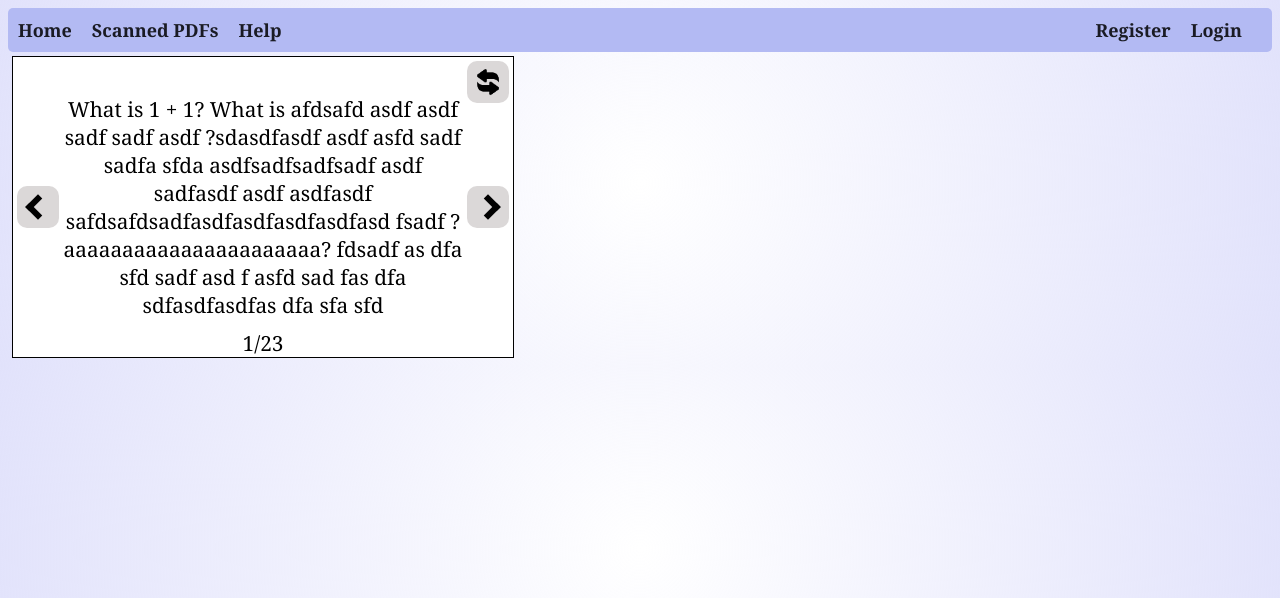
After one commit to RyanGrieb/ExamGenerator, a Python web app: template backend/src/templates/flashcard_test.html in a window 1280 px wide. The commit adds this page. Shown: the top 598 px of the page. Run offline with Jinja, Linux system fonts and the light colour scheme; the template is opened without the code that fills it, so the values that code supplies are empty.

Commit message:
Implement flashcard feature for documents

```diff
--- a/backend/src/static/css/main.css
+++ b/backend/src/static/css/main.css
@@ -65,10 +65,6 @@ h2 {
 p {
   font-family: Georgia;
   font-size: 130%;
-}
-
-#status-div {
-  padding-top: 10px;
 }
 
 #toc-container {
@@ -359,6 +355,160 @@ input[type="submit"] {
   border-right: 7px solid #78b13f;
 }
 
+.flashcard {
+  display: flex;
+  flex-direction: column;
+  background-color: white;
+  width: 500px;
+  height: 300px;
+  margin: 4px;
+  border: 1px solid black;
+  align-self: center;
+}
+
+.flashcard-child {
+  flex: 1;
+  display: flex;
+}
+
+.flashcard-arrow-btn {
+  display: flex;
+  justify-content: center;
+  align-items: center;
+  margin: 4px;
+  width: 42px;
+  height: 42px;
+  background-color: #dbd8d8;
+  flex-shrink: 0;
+  border-radius: 10px;
+  cursor: pointer;
+}
+
+.flashcard-top {
+  position: relative;
+}
+
+.flashcard-flip {
+  display: flex;
+  justify-content: center;
+  align-items: center;
+  overflow: hidden;
+
+  border-radius: 10px;
+
+  margin: 4px;
+  width: 42px;
+  height: 42px;
+
+  background-color: #dbd8d8;
+
+  position: absolute;
+  top: 0;
+  right: 0;
+
+  cursor: pointer;
+}
+
+.flashcard-flip img {
+  flex-shrink: 0;
+  width: 42px;
+  height: 52px;
+}
+
+.flashcard-middle {
+  display: flex;
+  justify-content: space-between;
+  align-items: center;
+  text-align: center;
+}
+
+.flashcard-bottom {
+  position: relative;
+}
+
+.flashcard-count {
+  position: absolute;
+  bottom: 0;
+  left: 50%; /* Moves the left edge of the footer to the center */
+  transform: translateX(-50%); /* Centers the footer element */
+}
+
+.flashcard-bottom p {
+  margin: 0;
+}
+
+.flashcard-text {
+}
+
+.flashcard-count {
+}
+
+.arrow {
+  border: solid black;
+  border-width: 0 6px 6px 0;
+  display: inline-block;
+  padding: 6px;
+}
+
+.right {
+  transform: rotate(-45deg);
+  -webkit-transform: rotate(-45deg);
+}
+
+.left {
+  transform: rotate(135deg);
+  -webkit-transform: rotate(135deg);
+}
+
+.results-layout {
+  margin-top: 10px;
+  display: flex;
+  border: 1px solid black;
+}
+
+.results-files {
+  border: 1px solid black;
+  flex-grow: 0; /* do not grow   - initial value: 0 */
+  flex-shrink: 0; /* do not shrink - initial value: 1 */
+  flex-basis: 20em; /* width/height  - initial value: auto */
+  padding: 4px;
+}
+
+.results-files ul {
+  list-style: none;
+  padding: 4px;
+}
+
+.results-files li:last-child {
+  border-bottom: 1px solid black;
+}
+
+.results-files li:hover {
+  background-color: #a6d8b2;
+}
+
+.results-files li {
+  cursor: pointer;
+  border-top: 1px solid black;
+  border-left: 1px solid black;
+  border-right: 1px solid black;
+  padding-top: 15px;
+  padding-bottom: 15px;
+  padding-left: 4px;
+  background-color: white;
+}
+
+.results-output {
+  flex-grow: 1;
+}
+
+.reasults-files-header {
+  display: flex;
+  justify-content: space-between;
+  align-items: center;
+  text-align: center;
+}
+
 /* The typing effect */
 @keyframes typing {
   from {
--- /dev/null
+++ b/backend/src/templates/flashcard_test.html
@@ -0,0 +1,24 @@
+{% extends 'base.html' %}
+{% block head %}
+{% endblock %} {% block body %}
+<div class="flashcard">
+    <div class="flashcard-child flashcard-top">
+        <div class="flashcard-flip"><img src="{{ url_for('static', filename='img/rotate-icon.png') }}" /></div>
+    </div>
+    <div class="flashcard-child flashcard-middle">
+        <div class="flashcard-arrow-btn"><i class="arrow left"></i></div>
+        <div class="flashcard-text">
+            <p>What is 1 + 1? What is afdsafd asdf asdf sadf sadf asdf ?sdasdfasdf asdf asfd sadf sadfa sfda
+                asdfsadfsadfsadf asdf sadfasdf asdf asdfasdf safdsafdsadfasdfasdfasdfasdfasd fsadf ?
+                aaaaaaaaaaaaaaaaaaaaaa? fdsadf as dfa sfd sadf asd f asfd sad fas dfa sdfasdfasdfas dfa sfa sfd
+            </p>
+        </div>
+        <div class="flashcard-arrow-btn"><i class="arrow right"></i></div>
+    </div>
+    <div class="flashcard-child flashcard-bottom">
+        <div class="flashcard-count">
+            <p>1/23</p>
+        </div>
+    </div>
+</div>
+{% endblock %}
--- a/todo.txt
+++ b/todo.txt
@@ -1,6 +1,7 @@
 * DECEMBER *
 1. Have front end display flashcards like quizlet, with Q&A sets under it.
 2. Modify PDF output such that Q&A sets are in the shape of a flashcard, and support double sided printing where answers are on the back.
+2. Give title to PDF export tab.
 3. Implement keyword: definition feature. ** Implement tests? E.g. Q&A results should result in even number of lines > 0.
 4. Improve Q&A flashcard output, e.g. duplicate questions, ect.
 5. Implement export to cheatsheet feature (For keyword: definition feature)
```
Also changed, not shown: backend/src/__init__.py (+18 -8 lines), backend/src/pdf_processing.py (+25 -18 lines), backend/src/static/js/index.js (+15 -2 lines), backend/src/static/js/results.js (+96 -96 lines), backend/src/templates/flashcard.html (added, +17 -0 lines), backend/src/templates/results.html (+8 -15 lines), backend/src/static/img/rotate-icon.png (added).
